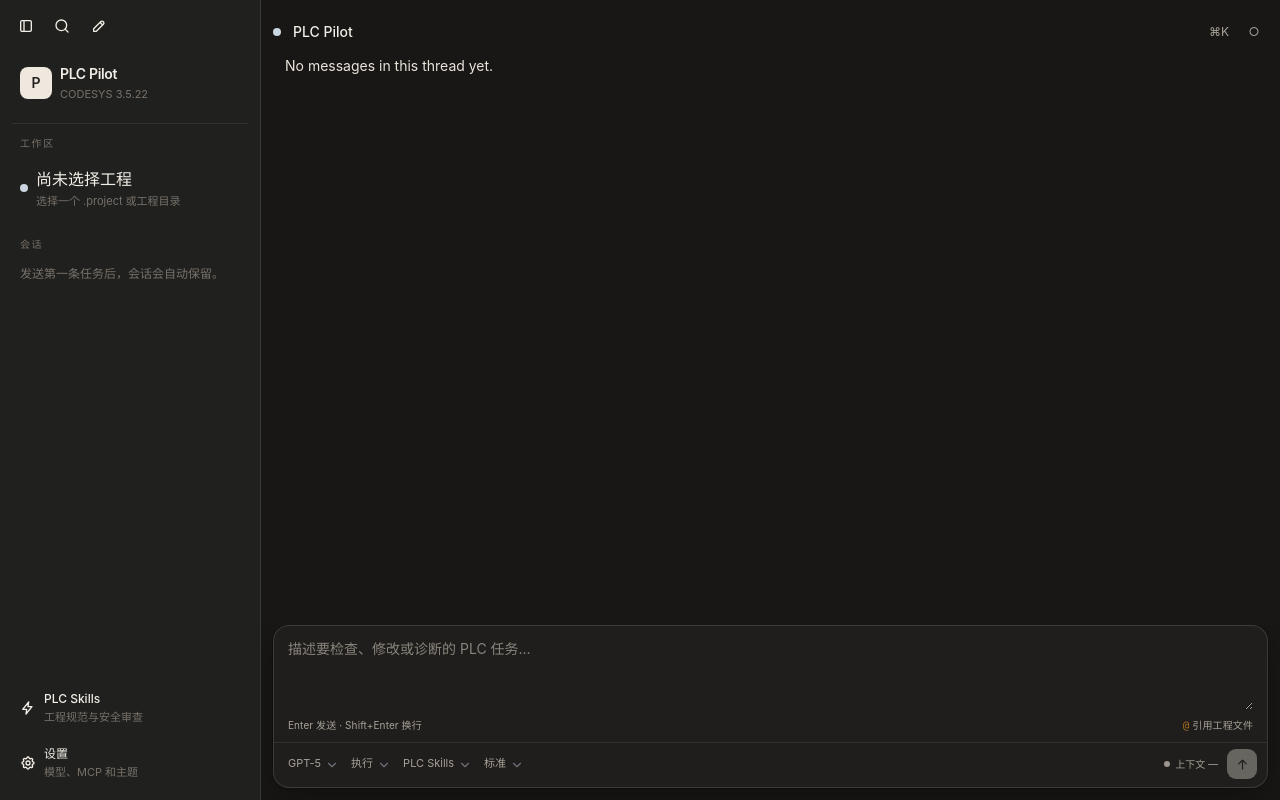
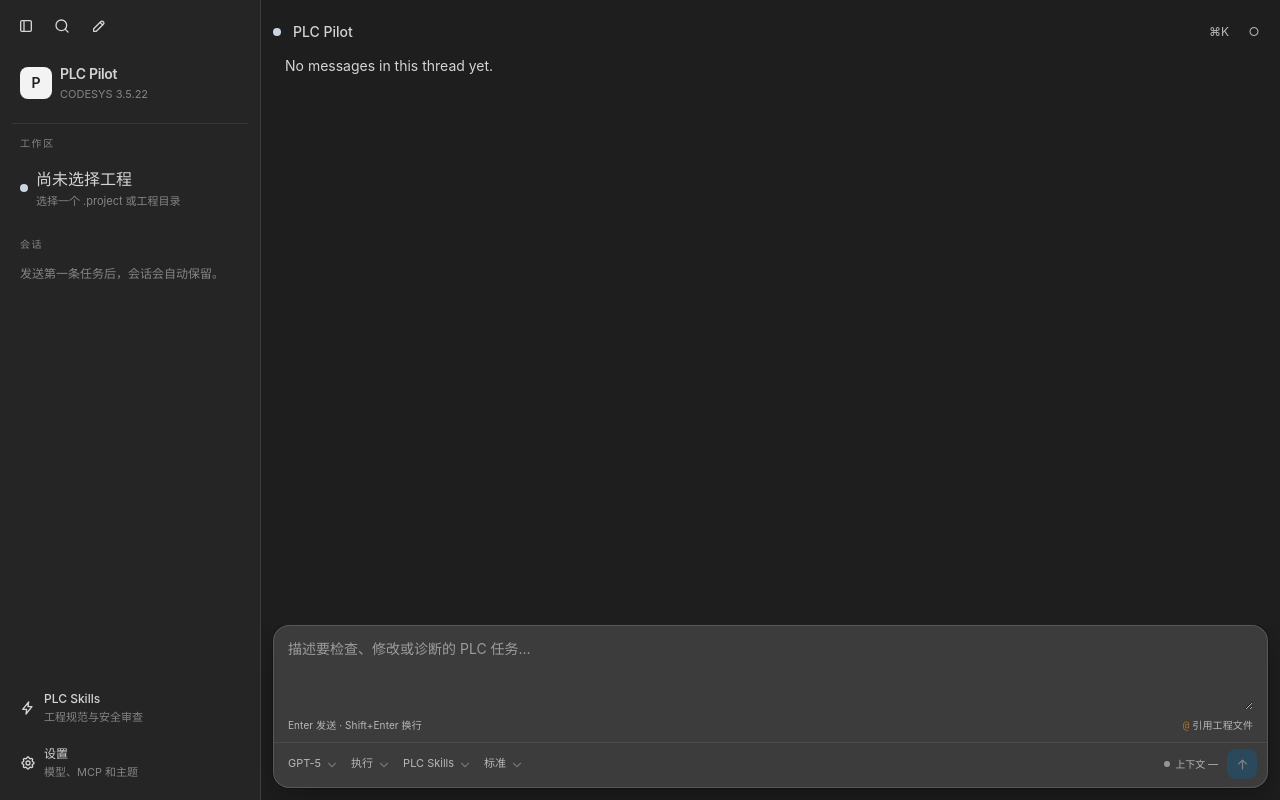
Before and after one commit to 1812095643/PLCpilot, a Vue app: page / in a window 1280 px wide. Built offline with nearby package versions, Linux system fonts and the light colour scheme.

Commit message:
style(主题): 采用 VS Code 经典暗色配色

```diff
--- a/src/App.vue
+++ b/src/App.vue
@@ -831,9 +831,9 @@
 :global(:root.dark) .plc-diagnostic-list strong { @apply text-zinc-100; }
 :global(:root.dark) .plc-diagnostic-list small { @apply text-zinc-500; }
 :global(:root.dark) .plc-diagnostic-list li[data-severity='error'] > span { @apply bg-rose-950 text-rose-200; }
-:global(:root.dark) .plc-diagnostic-list li[data-severity='warning'] > span { @apply bg-amber-950 text-amber-200; }
+:global(:root.dark) .plc-diagnostic-list li[data-severity='warning'] > span { background-color: var(--plc-dark-warning-bg); color: var(--plc-dark-warning); }
 :global(:root.dark) .plc-diagnostic-list li[data-severity='info'] > span { @apply bg-zinc-800 text-zinc-400; }
-:global(:root.dark) .plc-skill-card { @apply border-zinc-700 bg-zinc-800 hover:border-amber-700 hover:bg-zinc-800; }
+:global(:root.dark) .plc-skill-card { border-color: var(--plc-dark-border); background-color: var(--plc-dark-surface-raised); }
 :global(:root.dark) .plc-button-quiet, :global(:root.dark) .plc-theme-choice { @apply border-zinc-700 bg-zinc-800 text-zinc-200; }
 :global(:root.dark) .plc-toast { @apply bg-zinc-100 text-zinc-900; }
 
--- a/src/components/content/ComposerSearchDropdown.vue
+++ b/src/components/content/ComposerSearchDropdown.vue
@@ -451,15 +451,15 @@
 }
 
 :global(:root.dark) .search-dropdown-option-badge.is-plugin {
-  @apply border-amber-900/70 bg-amber-950 text-amber-300;
+  @apply border-sky-900/70 bg-sky-950 text-sky-300;
 }
 
 :global(:root.dark) .search-dropdown-option-badge.is-user {
-  @apply border-emerald-900/70 bg-emerald-950 text-emerald-300;
+  @apply border-zinc-600 bg-zinc-800 text-zinc-300;
 }
 
 :global(:root.dark) .search-dropdown-option-badge.is-prompt {
-  @apply border-violet-900/70 bg-violet-950 text-violet-300;
+  @apply border-zinc-600 bg-zinc-800 text-zinc-300;
 }
 
 :global(:root.dark) .search-dropdown-option-type {
--- a/src/components/content/ThreadComposer.vue
+++ b/src/components/content/ThreadComposer.vue
@@ -659,21 +659,21 @@
 }
 
 :global(:root.dark) .plc-composer-shell {
-  --composer-bg: #1f1e1c;
-  --composer-border: rgba(235, 230, 220, 0.16);
-  --composer-text: #f2eee7;
-  --composer-muted: #9d978e;
-  --composer-soft: rgba(235, 230, 220, 0.1);
+  --composer-bg: var(--plc-dark-input);
+  --composer-border: var(--plc-dark-border);
+  --composer-text: var(--plc-dark-text);
+  --composer-muted: var(--plc-dark-muted);
+  --composer-soft: var(--plc-dark-divider);
   box-shadow: 0 0 0 1px rgba(0, 0, 0, 0.22), 0 14px 34px rgba(0, 0, 0, 0.24);
 }
 
-:global(:root.dark) .plc-composer-chip { background: rgba(196, 140, 57, 0.18); color: #e9ba72; }
-:global(:root.dark) .plc-composer-submit { background: #eee8df; color: #24211e; }
-:global(:root.dark) .plc-composer-submit:hover:not(:disabled), :global(:root.dark) .plc-composer-stop:hover { background: #d7a257; color: #24211e; }
-:global(:root.dark) .plc-composer-stop { background: #35322e; color: #c5bdb1; }
-:global(:root.dark) .plc-file-mention-menu { border-color: rgba(235, 230, 220, 0.16); background: #272522; box-shadow: 0 18px 46px rgba(0, 0, 0, 0.42); }
-:global(:root.dark) .plc-file-mention-row { color: #e9e3da; }
-:global(:root.dark) .plc-file-mention-row:hover, :global(:root.dark) .plc-file-mention-row.is-highlighted { background: #35312c; }
-:global(:root.dark) .plc-file-mention-empty { color: #9d978e; }
-:global(:root.dark) .plc-plan-note { color: #d6ab6a; }
+:global(:root.dark) .plc-composer-chip { background: rgba(0, 122, 204, 0.18); color: #9cdcfe; }
+:global(:root.dark) .plc-composer-submit { background: #0e639c; color: #ffffff; }
+:global(:root.dark) .plc-composer-submit:hover:not(:disabled), :global(:root.dark) .plc-composer-stop:hover { background: var(--plc-dark-accent-hover); color: #ffffff; }
+:global(:root.dark) .plc-composer-stop { background: var(--plc-dark-control); color: var(--plc-dark-text); }
+:global(:root.dark) .plc-file-mention-menu { border-color: var(--plc-dark-border); background: var(--plc-dark-surface); box-shadow: 0 18px 46px rgba(0, 0, 0, 0.42); }
+:global(:root.dark) .plc-file-mention-row { color: var(--plc-dark-text); }
+:global(:root.dark) .plc-file-mention-row:hover, :global(:root.dark) .plc-file-mention-row.is-highlighted { background: #2a2d2e; }
+:global(:root.dark) .plc-file-mention-empty { color: var(--plc-dark-muted); }
+:global(:root.dark) .plc-plan-note { color: var(--plc-dark-link); }
 </style>
--- a/src/style.css
+++ b/src/style.css
@@ -13,8 +13,8 @@
 
 :root.dark {
   color-scheme: dark;
-  background: #181716;
-  color: #f4f1eb;
+  background: #1e1e1e;
+  color: #d4d4d4;
 }
 
 *,
@@ -42,7 +42,7 @@
 }
 
 :root.dark body {
-  background: #181716;
+  background: #1e1e1e;
 }
 
 button,
@@ -82,17 +82,29 @@
   --plc-light-surface: #fffdf9;
   --plc-light-text: #24211e;
   --plc-light-muted: #77716a;
-  --plc-dark-bg: #181716;
-  --plc-dark-sidebar: #20201e;
-  --plc-dark-surface: #242321;
-  --plc-dark-surface-raised: #2a2825;
-  --plc-dark-input: #1f1e1c;
-  --plc-dark-border: rgba(235, 230, 220, 0.14);
-  --plc-dark-divider: rgba(235, 230, 220, 0.09);
-  --plc-dark-text: #f2eee7;
-  --plc-dark-muted: #a8a198;
-  --plc-dark-subtle: #77716a;
-  --plc-dark-accent: #d7a257;
+  /* VS Code Dark+ 中性色：黑色编辑区、深灰侧栏、浅灰层级和文字。 */
+  --plc-dark-bg: #1e1e1e;
+  --plc-dark-sidebar: #252526;
+  --plc-dark-surface: #252526;
+  --plc-dark-surface-raised: #2d2d30;
+  --plc-dark-input: #3c3c3c;
+  --plc-dark-border: rgba(255, 255, 255, 0.14);
+  --plc-dark-divider: rgba(255, 255, 255, 0.08);
+  --plc-dark-text: #d4d4d4;
+  --plc-dark-muted: #b8b8b8;
+  --plc-dark-subtle: #858585;
+  --plc-dark-accent: #007acc;
+  --plc-dark-accent-hover: #1f8ad2;
+  --plc-dark-selection: #264f78;
+  --plc-dark-code: #181818;
+  --plc-dark-control: #3c3c3c;
+  --plc-dark-link: #4fc1ff;
+  --plc-dark-warning: #dcdcaa;
+  --plc-dark-warning-bg: rgba(204, 167, 0, 0.16);
+  --plc-dark-success: #89d185;
+  --plc-dark-success-bg: rgba(78, 201, 176, 0.16);
+  --plc-dark-error: #f48771;
+  --plc-dark-error-bg: rgba(244, 135, 113, 0.18);
 }
 
 html:root.dark,
@@ -118,7 +130,7 @@
 }
 
 html:root.dark .desktop-resize-handle {
-  background-color: #3b3935 !important;
+  background-color: #3e3e42 !important;
 }
 
 html:root.dark .content-header {
@@ -162,8 +174,8 @@
 }
 
 html:root.dark .plc-brand-mark {
-  background-color: #eee8df !important;
-  color: #24211e !important;
+  background-color: #f3f3f3 !important;
+  color: #1e1e1e !important;
 }
 
 html:root.dark .plc-brand-row:hover,
@@ -177,7 +189,7 @@
 }
 
 html:root.dark .plc-sidebar-link {
-  color: #c9c2b8 !important;
+  color: var(--plc-dark-muted) !important;
 }
 
 /* 工程概览、Skills、诊断和工具列表 */
@@ -231,13 +243,13 @@
 html:root.dark .plc-project-picker input:focus,
 html:root.dark .plc-settings-group input:focus,
 html:root.dark .plc-settings-group select:focus {
-  border-color: rgba(215, 162, 87, 0.72) !important;
+  border-color: rgba(0, 122, 204, 0.82) !important;
   background-color: var(--plc-dark-surface-raised) !important;
-  box-shadow: 0 0 0 3px rgba(215, 162, 87, 0.14) !important;
+  box-shadow: 0 0 0 3px rgba(0, 122, 204, 0.24) !important;
 }
 
 html:root.dark .plc-fact-grid {
-  background-color: #3a3732 !important;
+  background-color: #3e3e42 !important;
 }
 
 html:root.dark .plc-fact-grid > div {
@@ -261,12 +273,12 @@
 
 html:root.dark .plc-file-list code,
 html:root.dark .plc-tool-list code {
-  color: #ded7cd !important;
+  color: var(--plc-dark-text) !important;
 }
 
 html:root.dark .plc-inline-note {
-  background-color: rgba(122, 78, 17, 0.28) !important;
-  color: #e7bd78 !important;
+  background-color: var(--plc-dark-warning-bg) !important;
+  color: var(--plc-dark-warning) !important;
 }
 
 html:root.dark .plc-skill-card {
@@ -276,52 +288,52 @@
 }
 
 html:root.dark .plc-skill-card:hover {
-  border-color: rgba(215, 162, 87, 0.58) !important;
-  background-color: #332e27 !important;
+  border-color: rgba(0, 122, 204, 0.65) !important;
+  background-color: #2a2d2e !important;
 }
 
 html:root.dark .plc-skill-arrow {
-  color: #756e65 !important;
+  color: var(--plc-dark-subtle) !important;
 }
 
 html:root.dark .plc-tool-list li > span[data-mutating='true'] {
-  background-color: rgba(122, 78, 17, 0.36) !important;
-  color: #efc982 !important;
+  background-color: var(--plc-dark-warning-bg) !important;
+  color: var(--plc-dark-warning) !important;
 }
 
 html:root.dark .plc-tool-list li > span:not([data-mutating='true']) {
-  background-color: rgba(27, 103, 70, 0.32) !important;
-  color: #9ad7b1 !important;
+  background-color: var(--plc-dark-success-bg) !important;
+  color: var(--plc-dark-success) !important;
 }
 
 html:root.dark .plc-diagnostic-list li[data-severity='error'] > span {
-  background-color: rgba(127, 29, 29, 0.42) !important;
-  color: #ffb4ae !important;
+  background-color: var(--plc-dark-error-bg) !important;
+  color: var(--plc-dark-error) !important;
 }
 
 html:root.dark .plc-diagnostic-list li[data-severity='warning'] > span {
-  background-color: rgba(122, 78, 17, 0.42) !important;
-  color: #f2ca7c !important;
+  background-color: var(--plc-dark-warning-bg) !important;
+  color: var(--plc-dark-warning) !important;
 }
 
 html:root.dark .plc-diagnostic-list li[data-severity='info'] > span {
-  background-color: #35322e !important;
-  color: #c8c0b6 !important;
+  background-color: var(--plc-dark-control) !important;
+  color: var(--plc-dark-muted) !important;
 }
 
 /* 审批条、按钮和浮层 */
 html:root.dark .plc-approval-strip {
-  border-color: rgba(215, 162, 87, 0.38) !important;
-  background-color: rgba(122, 78, 17, 0.24) !important;
+  border-color: rgba(0, 122, 204, 0.46) !important;
+  background-color: rgba(0, 122, 204, 0.14) !important;
 }
 
 html:root.dark .plc-approval-heading {
-  color: #edc47d !important;
+  color: var(--plc-dark-text) !important;
 }
 
 html:root.dark .plc-approval-heading span:last-child {
-  background-color: rgba(215, 162, 87, 0.32) !important;
-  color: #f0c984 !important;
+  background-color: rgba(0, 122, 204, 0.26) !important;
+  color: #9cdcfe !important;
 }
 
 html:root.dark .plc-approval-card {
@@ -340,41 +352,41 @@
 }
 
 html:root.dark .plc-button-primary {
-  background-color: #eee8df !important;
-  color: #24211e !important;
+  background-color: #0e639c !important;
+  color: #ffffff !important;
 }
 
 html:root.dark .plc-button-primary:hover:not(:disabled) {
-  background-color: var(--plc-dark-accent) !important;
-  color: #24211e !important;
+  background-color: var(--plc-dark-accent-hover) !important;
+  color: #ffffff !important;
 }
 
 html:root.dark .plc-button-quiet,
 html:root.dark .plc-theme-choice {
   border-color: var(--plc-dark-border) !important;
   background-color: var(--plc-dark-surface-raised) !important;
-  color: #ded7cd !important;
+  color: var(--plc-dark-text) !important;
 }
 
 html:root.dark .plc-button-quiet:hover:not(:disabled),
 html:root.dark .plc-theme-choice:hover {
-  border-color: rgba(215, 162, 87, 0.54) !important;
-  background-color: #332e27 !important;
+  border-color: rgba(0, 122, 204, 0.65) !important;
+  background-color: #2a2d2e !important;
   color: var(--plc-dark-text) !important;
 }
 
 html:root.dark .plc-theme-choice.is-active {
-  border-color: #eee8df !important;
-  background-color: #eee8df !important;
-  color: #24211e !important;
+  border-color: var(--plc-dark-accent) !important;
+  background-color: #0e639c !important;
+  color: #ffffff !important;
 }
 
 html:root.dark .plc-link-button {
-  color: #e3ae62 !important;
+  color: var(--plc-dark-link) !important;
 }
 
 html:root.dark .plc-link-button:hover {
-  color: #f0c984 !important;
+  color: #9cdcfe !important;
 }
 
 html:root.dark .plc-overlay {
@@ -404,11 +416,11 @@
 }
 
 html:root.dark .plc-command-row:hover {
-  background-color: #332e27 !important;
+  background-color: #2a2d2e !important;
 }
 
 html:root.dark .plc-command-row code {
-  color: #e3ae62 !important;
+  color: var(--plc-dark-link) !important;
 }
 
 html:root.dark .plc-command-row small,
@@ -419,13 +431,13 @@
 }
 
 html:root.dark .plc-skill-content {
-  background-color: #111110 !important;
-  color: #e9e3da !important;
+  background-color: var(--plc-dark-code) !important;
+  color: var(--plc-dark-text) !important;
 }
 
 html:root.dark .plc-toast {
-  background-color: #eee8df !important;
-  color: #24211e !important;
+  background-color: #f3f3f3 !important;
+  color: #1e1e1e !important;
 }
 
 /* 对话流、命令记录、Diff 和消息 Markdown */
@@ -444,18 +456,18 @@
 html:root.dark .message-list-item,
 html:root.dark .message-blockquote,
 html:root.dark .worked-separator-text {
-  color: #e9e3da !important;
+  color: var(--plc-dark-text) !important;
 }
 
 html:root.dark .live-overlay-error,
 html:root.dark .live-overlay-guidance,
 html:root.dark .turn-error-guidance {
-  color: #ffaaa3 !important;
+  color: var(--plc-dark-error) !important;
 }
 
 html:root.dark .message-card[data-role='user'] {
-  background-color: #35312c !important;
-  color: #f2eee7 !important;
+  background-color: #2a2d2e !important;
+  color: var(--plc-dark-text) !important;
 }
 
 html:root.dark .message-copy-button,
@@ -463,31 +475,31 @@
 html:root.dark .plan-card-implement-button {
   border-color: var(--plc-dark-border) !important;
   background-color: var(--plc-dark-surface-raised) !important;
-  color: #d8d0c6 !important;
+  color: var(--plc-dark-text) !important;
 }
 
 html:root.dark .message-copy-button:hover,
 html:root.dark .file-change-action-button:hover,
 html:root.dark .plan-card-implement-button:hover {
-  border-color: rgba(215, 162, 87, 0.54) !important;
-  background-color: #332e27 !important;
+  border-color: rgba(0, 122, 204, 0.65) !important;
+  background-color: #2a2d2e !important;
   color: var(--plc-dark-text) !important;
 }
 
 html:root.dark .message-copy-button[data-copied='true'] {
-  border-color: rgba(74, 151, 112, 0.55) !important;
-  background-color: rgba(27, 103, 70, 0.34) !important;
-  color: #a5dcb9 !important;
+  border-color: rgba(78, 201, 176, 0.55) !important;
+  background-color: var(--plc-dark-success-bg) !important;
+  color: var(--plc-dark-success) !important;
 }
 
 html:root.dark .message-skill-chip {
-  border-color: rgba(74, 151, 112, 0.55) !important;
-  background-color: rgba(27, 103, 70, 0.32) !important;
-  color: #b5e4c5 !important;
+  border-color: rgba(0, 122, 204, 0.5) !important;
+  background-color: rgba(0, 122, 204, 0.16) !important;
+  color: #9cdcfe !important;
 }
 
 html:root.dark .message-skill-chip-prefix {
-  color: #9ad7b1 !important;
+  color: #4fc1ff !important;
 }
 
 html:root.dark .worked-separator-line,
@@ -498,7 +510,7 @@
 html:root.dark .cmd-row {
   border-color: var(--plc-dark-border) !important;
   background-color: var(--plc-dark-surface) !important;
-  color: #ded7cd !important;
+  color: var(--plc-dark-text) !important;
 }
 
 html:root.dark .cmd-row:hover {
@@ -506,41 +518,41 @@
 }
 
 html:root.dark .cmd-row.cmd-row-group {
-  border-color: rgba(215, 162, 87, 0.42) !important;
-  background-color: rgba(122, 78, 17, 0.22) !important;
-  color: #e8bd78 !important;
+  border-color: rgba(0, 122, 204, 0.48) !important;
+  background-color: rgba(0, 122, 204, 0.14) !important;
+  color: #9cdcfe !important;
 }
 
 html:root.dark .cmd-label,
 html:root.dark .cmd-group-label {
-  color: #ded7cd !important;
+  color: var(--plc-dark-text) !important;
 }
 
 html:root.dark .cmd-chevron,
 html:root.dark .worked-chevron,
 html:root.dark .file-change-arrow {
-  color: #81796f !important;
+  color: var(--plc-dark-subtle) !important;
 }
 
 html:root.dark .cmd-status-running .cmd-status {
-  color: #efc477 !important;
+  color: #4fc1ff !important;
 }
 
 html:root.dark .cmd-status-ok .cmd-status {
-  color: #91d0a9 !important;
+  color: var(--plc-dark-success) !important;
 }
 
 html:root.dark .cmd-status-error .cmd-status {
-  color: #ffaaa3 !important;
+  color: var(--plc-dark-error) !important;
 }
 
 html:root.dark .cmd-output-wrap,
 html:root.dark .cmd-output {
-  background-color: #111110 !important;
+  background-color: var(--plc-dark-code) !important;
 }
 
 html:root.dark .cmd-output {
-  color: #ded7cd !important;
+  color: var(--plc-dark-text) !important;
 }
 
 html:root.dark .file-change-list {
@@ -550,70 +562,70 @@
 
 html:root.dark .file-change-item,
 html:root.dark .file-change-summary-label {
-  color: #ded7cd !important;
+  color: var(--plc-dark-text) !important;
 }
 
 html:root.dark .file-change-path-button,
 html:root.dark .message-file-link {
-  color: #e3ae62 !important;
+  color: var(--plc-dark-link) !important;
 }
 
 html:root.dark .file-change-path-button:hover,
 html:root.dark .message-file-link:hover {
-  color: #f0c984 !important;
+  color: #9cdcfe !important;
 }
 
 html:root.dark .file-change-delta {
-  background-color: #35322e !important;
-  color: #c8c0b6 !important;
+  background-color: var(--plc-dark-control) !important;
+  color: var(--plc-dark-muted) !important;
 }
 
 html:root.dark .file-change-action-error {
-  color: #ffaaa3 !important;
+  color: var(--plc-dark-error) !important;
 }
 
 html:root.dark .plan-card {
-  border-color: rgba(84, 135, 164, 0.58) !important;
-  background-color: #1d2a33 !important;
-  color: #e5edf2 !important;
+  border-color: rgba(0, 122, 204, 0.58) !important;
+  background-color: #1f2b36 !important;
+  color: #d4d4d4 !important;
 }
 
 html:root.dark .plan-card-title,
 html:root.dark .plan-card-markdown :is(.message-heading, .message-bold-text) {
-  color: #d8edf8 !important;
+  color: #f3f3f3 !important;
 }
 
 html:root.dark .plan-card-explanation,
 html:root.dark .plan-card-markdown :is(.message-text, .message-list, .message-blockquote),
 html:root.dark .plan-step-item,
 html:root.dark .plan-step-text {
-  color: #c8d8e1 !important;
+  color: #c5c5c5 !important;
 }
 
 html:root.dark .plan-card-badge {
-  background-color: rgba(84, 135, 164, 0.38) !important;
-  color: #c4e7fa !important;
+  background-color: rgba(0, 122, 204, 0.28) !important;
+  color: #9cdcfe !important;
 }
 
 html:root.dark .plan-step-item {
-  border-color: rgba(235, 230, 220, 0.13) !important;
-  background-color: rgba(42, 40, 37, 0.82) !important;
+  border-color: rgba(255, 255, 255, 0.13) !important;
+  background-color: rgba(45, 45, 48, 0.82) !important;
 }
 
 html:root.dark .plan-step-item[data-status='completed'] {
-  border-color: rgba(74, 151, 112, 0.46) !important;
-  background-color: rgba(27, 103, 70, 0.25) !important;
+  border-color: rgba(78, 201, 176, 0.46) !important;
+  background-color: var(--plc-dark-success-bg) !important;
 }
 
 html:root.dark .plan-step-item[data-status='inProgress'] {
-  border-color: rgba(215, 162, 87, 0.46) !important;
-  background-color: rgba(122, 78, 17, 0.24) !important;
+  border-color: rgba(0, 122, 204, 0.52) !important;
+  background-color: rgba(0, 122, 204, 0.16) !important;
 }
 
 html:root.dark .message-table {
   border-color: var(--plc-dark-border) !important;
   background-color: var(--plc-dark-surface) !important;
-  color: #ded7cd !important;
+  color: var(--plc-dark-text) !important;
 }
 
 html:root.dark .message-table-head-cell {
@@ -624,12 +636,12 @@
 
 html:root.dark .message-table-cell {
   border-color: var(--plc-dark-divider) !important;
-  color: #ded7cd !important;
+  color: var(--plc-dark-text) !important;
 }
 
 html:root.dark .message-blockquote {
-  border-left-color: rgba(215, 162, 87, 0.56) !important;
-  background-color: rgba(42, 40, 37, 0.72) !important;
+  border-left-color: rgba(0, 122, 204, 0.68) !important;
+  background-color: rgba(45, 45, 48, 0.72) !important;
 }
 
 /* Diff 查看器 */
@@ -667,7 +679,7 @@
 
 html:root.dark .diff-viewer-file-button:hover,
 html:root.dark .diff-viewer-file-button[data-active='true'] {
-  border-color: rgba(215, 162, 87, 0.44) !important;
+  border-color: rgba(0, 122, 204, 0.58) !important;
   background-color: var(--plc-dark-surface-raised) !important;
 }
 
@@ -675,13 +687,13 @@
 html:root.dark .diff-viewer-language,
 html:root.dark .diff-viewer-mobile-files-button {
   border-color: var(--plc-dark-border) !important;
-  background-color: #35322e !important;
-  color: #c8c0b6 !important;
+  background-color: var(--plc-dark-control) !important;
+  color: var(--plc-dark-muted) !important;
 }
 
 html:root.dark .diff-viewer-close {
-  background-color: #35322e !important;
-  color: #ded7cd !important;
+  background-color: var(--plc-dark-control) !important;
+  color: var(--plc-dark-text) !important;
 }
 
 html:root.dark .diff-viewer-mobile-sheet {
@@ -703,8 +715,8 @@
 }
 
 html:root.dark .plc-composer-shell:focus-within {
-  border-color: rgba(215, 162, 87, 0.68) !important;
-  box-shadow: 0 0 0 3px rgba(215, 162, 87, 0.14), 0 14px 34px rgba(0, 0, 0, 0.28) !important;
+  border-color: rgba(0, 122, 204, 0.82) !important;
+  box-shadow: 0 0 0 3px rgba(0, 122, 204, 0.24), 0 14px 34px rgba(0, 0, 0, 0.28) !important;
 }
 
 html:root.dark .plc-composer-input {
@@ -723,24 +735,24 @@
 }
 
 html:root.dark .plc-composer-submit {
-  background-color: #eee8df !important;
-  color: #24211e !important;
+  background-color: #0e639c !important;
+  color: #ffffff !important;
 }
 
 html:root.dark .plc-composer-stop {
-  background-color: #35322e !important;
-  color: #c8c0b6 !important;
+  background-color: var(--plc-dark-control) !important;
+  color: var(--plc-dark-text) !important;
 }
 
 html:root.dark .plc-composer-submit:hover:not(:disabled),
 html:root.dark .plc-composer-stop:hover {
-  background-color: var(--plc-dark-accent) !important;
-  color: #24211e !important;
+  background-color: var(--plc-dark-accent-hover) !important;
+  color: #ffffff !important;
 }
 
 html:root.dark .plc-composer-chip {
-  background-color: rgba(196, 140, 57, 0.22) !important;
-  color: #e9ba72 !important;
+  background-color: rgba(0, 122, 204, 0.18) !important;
+  color: #9cdcfe !important;
 }
 
 html:root.dark .plc-file-mention-menu,
@@ -756,7 +768,7 @@
 html:root.dark .plc-file-mention-row,
 html:root.dark .search-dropdown-option,
 html:root.dark .composer-dropdown-option {
-  color: #ded7cd !important;
+  color: var(--plc-dark-text) !important;
 }
 
 html:root.dark .plc-file-mention-row:hover,
@@ -783,7 +795,7 @@
 html:root.dark .search-dropdown-search,
 html:root.dark .composer-dropdown-search-input {
   border-color: var(--plc-dark-border) !important;
-  background-color: #111110 !important;
+  background-color: var(--plc-dark-code) !important;
   color: var(--plc-dark-text) !important;
 }
 
```
